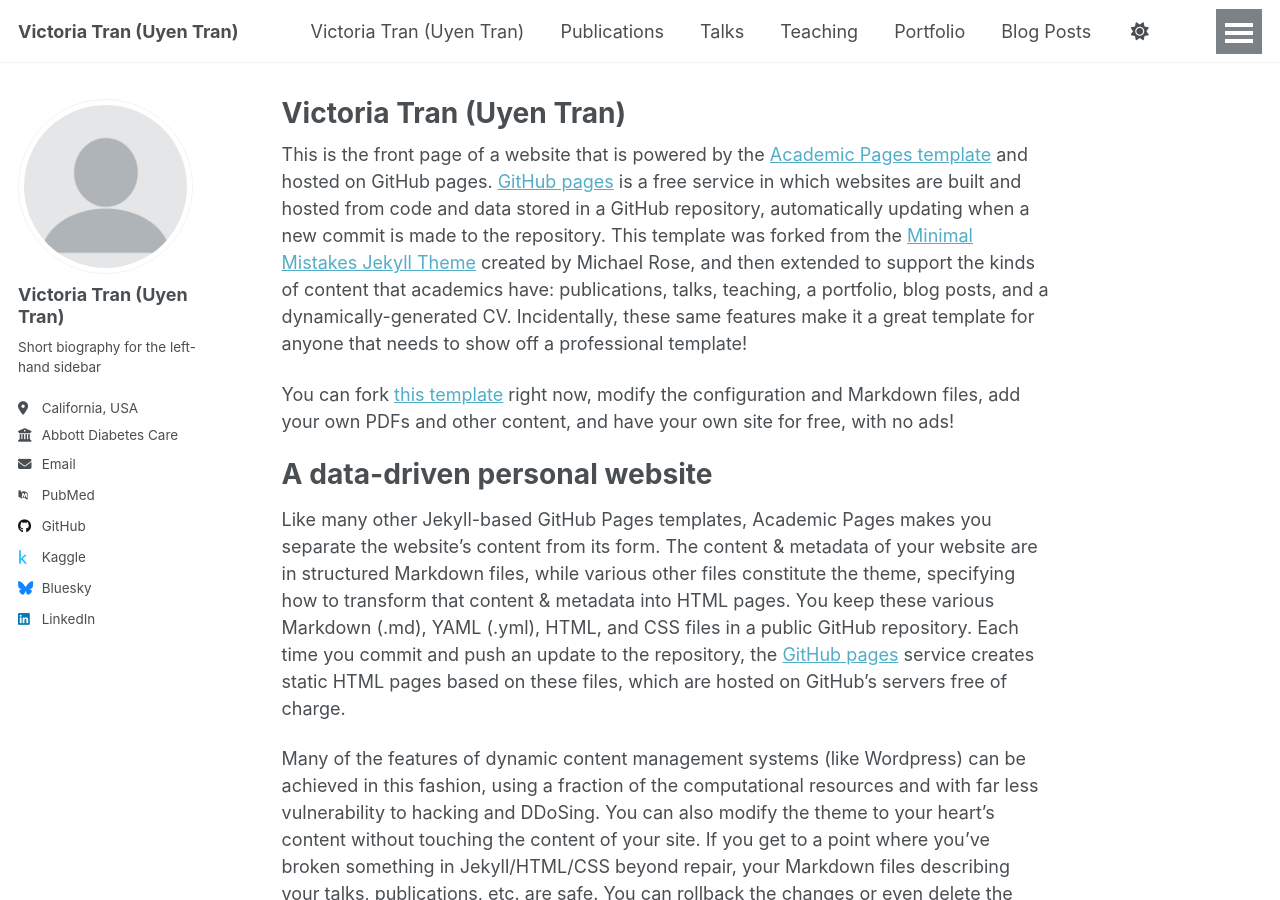
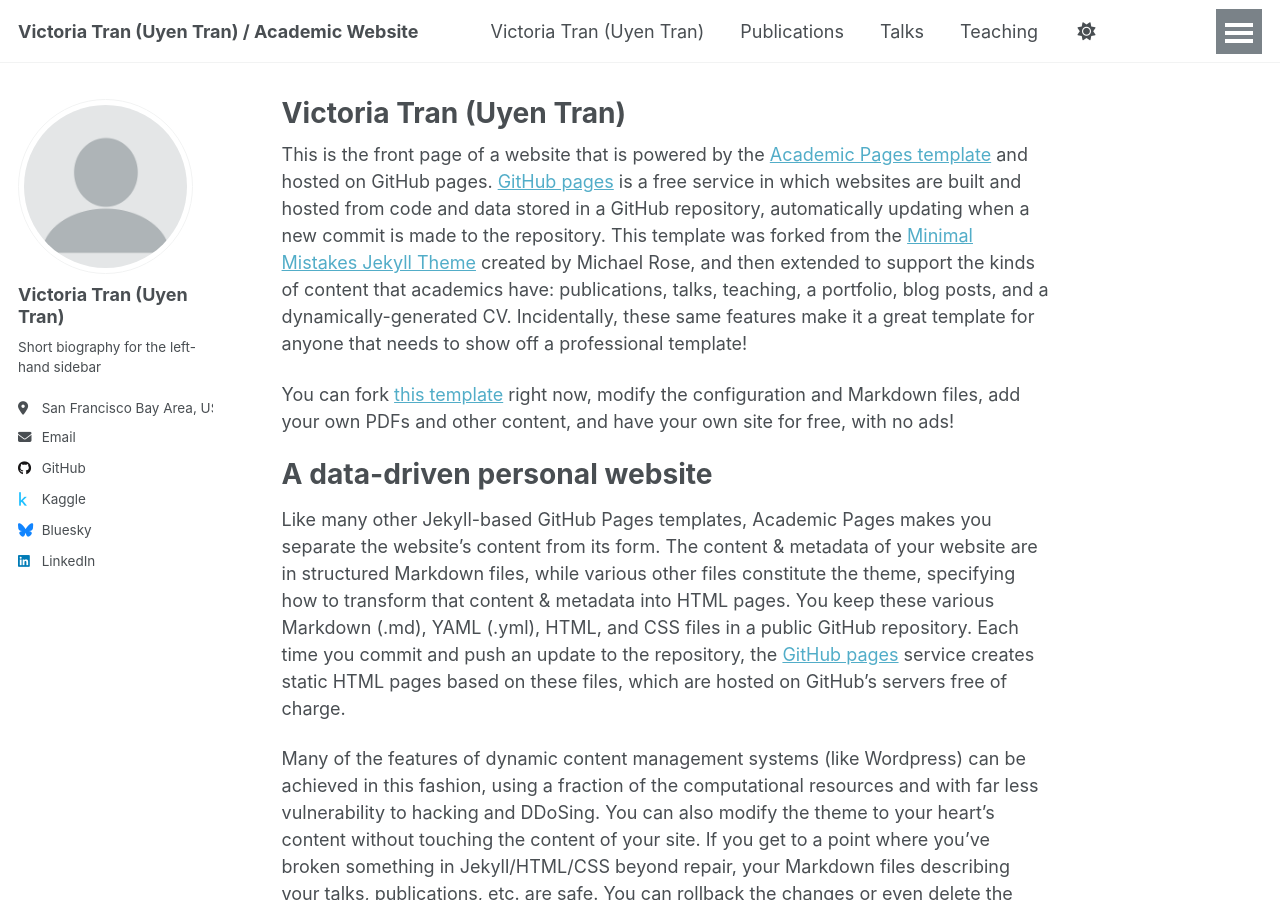
Before and after one commit to uyentran9/uyentran-ai-blog, a Jekyll site: the page built from _pages/about.md, in a window 1280 px wide and 900 px high. Built offline with Jekyll 4.4.1, drawn with Linux system fonts in a browser that asks for light colours; some web fonts are replaced; a script that is not in the unit is left out.

Commit message:
Modify site repository and author location
Updated site configuration with new repository and location.

```diff
--- a/_config.yml
+++ b/_config.yml
@@ -8,15 +8,15 @@
 
 # Basic Site Settings
 locale                   : "en-US"
-site_theme               : "default" # Currently available options are "default", "air"
-title                    : "Victoria Tran (Uyen Tran)"
+#site_theme               : "default" # Currently available options are "default", "air"
+title                    : "Victoria Tran (Uyen Tran) / Academic Website"
 title_separator          : "-"
 name                     : &name "Victoria Tran (Uyen Tran)"
 description              : &description "Learning journey in AI, Machine Learning, Deep Learning, LLMs/NLP, and Quantum Machine Learning, with applications toward Drug Discovery and Computational Biology."   # Update this with a general description of your site, this is the default if not overridden by a page
 url                      : https://academicpages.github.io # The base hostname & protocol for your site e.g. "https://[your GitHub username].github.io",
                                                            # or if you already have some other page hosted on Github then use "https://[your GitHub username].github.io/[Your Repo Name]"
 baseurl                  : "" # the subpath of your site, e.g. "/blog"
-repository               : "academicpages/academicpages.github.io"
+repository               : "uyentran9/victoria-uyen-tran.github.io"
 
 # Site Author - The following control what appear as part of the author content on the side bar.
 #               If a field is blank the icon and link will not appear, otherwise it will be shown.
@@ -27,9 +27,9 @@
   name             : "Victoria Tran (Uyen Tran)"
   pronouns         : # example: "she/her"
   bio              : "Short biography for the left-hand sidebar"
-  location         : "California, USA"
+  location         : "San Francisco Bay Area, USA"
   school           : "UC Berkeley"
-  employer         : "Abbott Diabetes Care"
+  employer         : #"Abbott Diabetes Care"
   uri              : # URL
   email            : "uyen.victoria.tran@gmail.com, uyentran@berkeley.edu"
 
@@ -41,7 +41,7 @@
   impactstory      : # URL
   orcid            :
   semantic         : # URL
-  pubmed           : "https://www.ncbi.nlm.nih.gov/pubmed/?term=john+snow"
+  pubmed           : #"https://www.ncbi.nlm.nih.gov/pubmed/?term=john+snow"
   researchgate     : # URL
   scopus           : # URL
 
```
